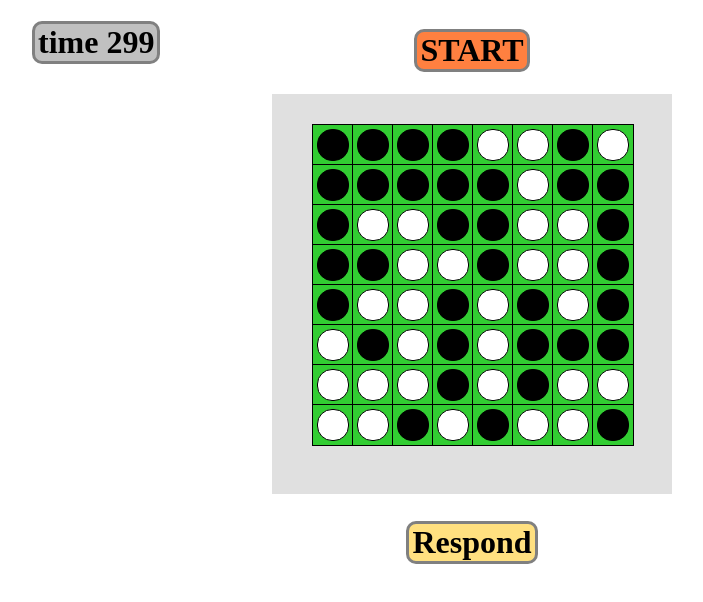
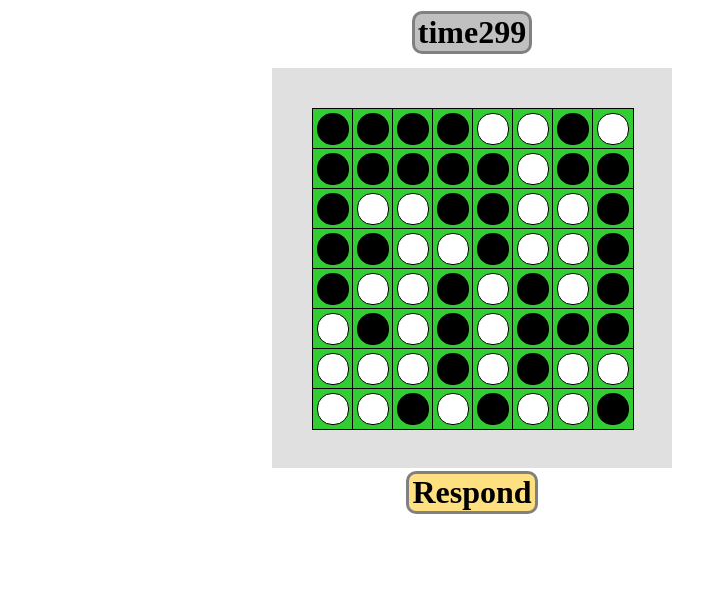
Before and after one commit to hisato-kozuki/reversi-memory-game, a plain HTML site: page reversi.html in a window 1280 px wide. Both pictures are taken after a click on the element "START". Shown: the whole page, without its empty margins (168-871 px from the left). Drawn offline with Linux system fonts and the light colour scheme.

Commit message:
time select

```diff
--- a/reversi.html
+++ b/reversi.html
@@ -8,7 +8,6 @@
         display: flex;
         flex-direction: column;
         align-items: center;
-        justify-content: center;
     }
         .a{
         background-color:limegreen;
@@ -37,37 +36,43 @@
         .button{
         border: 3px solid gray;
         visibility: hidden;
-        justify-content: center;
-        justify-items: center;
+        position: absolute;
         text-align: center;
         border-radius: 10px;
         width:fit-content;
         padding-left: 3px;
         padding-right: 3px;
+        margin: 3px;
         }
     </style>
 </head>
 <body>
-    <h1 class="button" style="text-align: center; width: fit-content; background-color: rgb(255, 128, 64); visibility: visible;" onclick="start()">START</h1>
-    <h1 class="button" id="b1" style="position: absolute; top: 500px; background-color: rgb(255, 224, 128); " onclick="respond()">Respond</h1>
-    <h1 class="button" id="b2" style="position: absolute; top: 500px; background-color: rgb(128, 224, 128); " onclick="marking()">Check your answer</h1>
-    <h1 class="button" id="b3" style="position: absolute; top: 500px; background-color: red; " onclick="start()"></h1>
-    <h1 class="button" id="b4" style="position: absolute; left: 200px; top: 0px; background-color: silver; "></h1>
+    <div style="display: flex; justify-content: center; position: relative; height: 60px;">
+        <h1 class="button" id="b0" style="position: absolute; text-align: center; background-color: rgb(255, 128, 64); visibility: visible;" onclick="start()">START</h1>
+        <h1 class="button" id="b4" style="position: absolute; text-align: center; background-color: silver;"></h1>
+    </div>
+
 <script>
     let NUMBER = 64;
     var x = new Array(NUMBER);
     var y = new Array(NUMBER);
     var bit = new Array(NUMBER);
     let state = "waiting";
-    document.write('<div style="background-color: rgb(224, 224, 224); position: relative; width: 400px; height: 400px;">');
 
+    document.write('<div style="background-color: rgb(224, 224, 224); position: relative;"><div style="display:flex;justify-content: center; align-items: center; width: 400px; height: 400px">'
+        +'<select name="namee" id="time_watch" style="height: 20px;">'
+        +'<option value=300>300秒</option><option value=60>60秒</option><option value=120>120秒</option>'
+        +'<option value=180>180秒</option><option value=240>240秒</option><option value=360>360秒</option>'
+        +'</select>');
     for(let j=0; j<64; j++){
         document.write( '<div id="id'+ j +'" class="a" style="position: absolute;"></div>' );
         document.write( '<div id="idk'+ j +'" class="koma" style="position: absolute;" onclick="switch_koma(this)"></div>' );
-        document.write( '<div id="idc'+ j +'" class="c" style="position: absolute; left: '+(45+40*(j%8))+'px; top: '+(47+40*Math.floor(j/8))+'px;"></div>' );
+        document.write( '<div id="idc'+ j +'" class="c" style="position: absolute; left: '+(45+40*(j%8))+'px; top: '+(57+40*Math.floor(j/8))+'px;"></div>' );
     }
-    document.write('</div>');
-
+    document.write('</div></div>');
+    document.write('<div style="display: flex; justify-content: center;"><h1 class="button" id="b1" style="background-color: rgb(255, 224, 128); " onclick="respond()">Respond</h1>'
+    +'<h1 class="button" id="b2" style="background-color: rgb(128, 224, 128); " onclick="marking()">Check your answer</h1>'
+    +'<h1 class="button" id="b3" style="background-color: red; " onclick="start()"></h1></div>');
     function switch_koma(id){
         var style = id.style;
         style.backgroundColor = (style.backgroundColor === "black")?"white":"black";
@@ -87,7 +92,7 @@
         y[i] = 40*Math.floor(i/8);
         var idx = document.getElementById('id'+i);
         idx.style.visibility = "visible";
-        Kakudai_masu(0, i, 60+x[i], 50+y[i], 0);
+        Kakudai_masu(0, i, 60+x[i], 60+y[i], 0);
         i++;
         if(i<NUMBER)setTimeout(() => Arrange_masu(i), 10);
         else Arrange_koma(0);
@@ -105,13 +110,13 @@
         idx.style.visibility = "visible";
         idx.style.backgroundColor = bit[i]?"white":"black";
         idx.style.left = (45+x[i])+"px";
-        idx.style.top = (y[i]-35)+"px";
-        Drop_koma(0, idx, y[i]-35);
+        idx.style.top = (y[i]-25)+"px";
+        Drop_koma(0, idx, y[i]-25);
         i++;
         if(i<NUMBER)setTimeout(() => Arrange_koma(i), 10);
         else {
             document.getElementById('b1').style.visibility = "visible";
-            timer(0, 300, state);
+            timer(0, document.getElementById('time_watch').value, state);
         }
     }
     function Erase_koma(i){
@@ -126,13 +131,13 @@
         idx.style.visibility = "visible";
         idx.style.backgroundColor = "white";
         idx.style.left = (45+x[i])+"px";
-        idx.style.top = (35+y[i])+"px";
+        idx.style.top = (45+y[i])+"px";
         i++;
         if(i<NUMBER)setTimeout(() => White_koma(i), 10);
         else {
             document.getElementById('b1').style.visibility = "hidden";
             document.getElementById('b2').style.visibility = "visible";
-            timer(1, 60, state);
+            timer(1, 150, state);
         }
     }
     function respond(){
@@ -148,13 +153,15 @@
         }
         state = "checking";
         document.getElementById('b2').style.visibility = "hidden";
+        document.getElementById('b4').style.visibility = "hidden";
         document.getElementById('b3').style.visibility = "visible";
         document.getElementById('b3').textContent = point +'point';
-        timer(2, 0, state)
+        document.getElementById('b0').style.visibility = "visible";
+        timer(2, 0, state);
     }
     function timer(i, time, former_state){
         console.log("timer");
-        document.getElementById('b4').textContent = 'time '+time;
+        document.getElementById('b4').textContent = 'time'+time;
         console.log(time);
         console.log(state);
         console.log(former_state);
@@ -174,10 +181,12 @@
         idx.style.visibility = "hidden";
     }
         state = "watching";console.log("watching");
+        document.getElementById('b0').style.visibility = "hidden";
         document.getElementById('b3').style.visibility = "hidden";
+        document.getElementById('b4').style.visibility = "visible";
+        document.getElementById('time_watch').style.visibility = 'hidden';
+        document.getElementById('b4').textContent = 'time';
         Arrange_masu(0);
-        document.getElementById('b4').style.visibility = "visible";
-        document.getElementById('b4').textContent = 'time';
     }
 
 </script>
```
